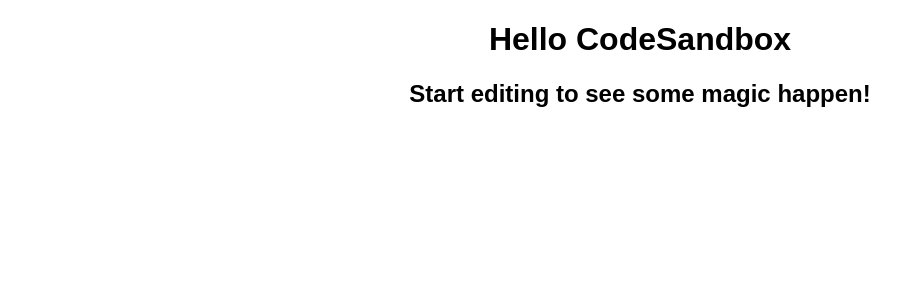
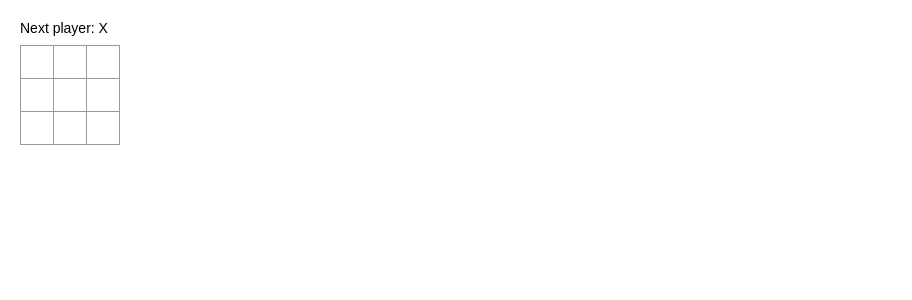
Before and after one commit to pchm13/React-tutorial, a React (Create React App) app: page / in a window 1280 px wide. Shown: the top 300 px of the page, without its empty margins (0-912 px from the left). Built offline with nearby package versions, Linux system fonts and the light colour scheme.

Commit message:
学習準備

```diff
--- a/src/App.js
+++ /dev/null
@@ -1,10 +0,0 @@
-import "./styles.css";
-
-export default function App() {
-  return (
-    <div className="App">
-      <h1>Hello CodeSandbox</h1>
-      <h2>Start editing to see some magic happen!</h2>
-    </div>
-  );
-}
--- /dev/null
+++ b/src/index.css
@@ -0,0 +1,51 @@
+body {
+  font: 14px "Century Gothic", Futura, sans-serif;
+  margin: 20px;
+}
+
+ol,
+ul {
+  padding-left: 30px;
+}
+
+.board-row:after {
+  clear: both;
+  content: "";
+  display: table;
+}
+
+.status {
+  margin-bottom: 10px;
+}
+
+.square {
+  background: #fff;
+  border: 1px solid #999;
+  float: left;
+  font-size: 24px;
+  font-weight: bold;
+  line-height: 34px;
+  height: 34px;
+  margin-right: -1px;
+  margin-top: -1px;
+  padding: 0;
+  text-align: center;
+  width: 34px;
+}
+
+.square:focus {
+  outline: none;
+}
+
+.kbd-navigation .square:focus {
+  background: #ddd;
+}
+
+.game {
+  display: flex;
+  flex-direction: row;
+}
+
+.game-info {
+  margin-left: 20px;
+}
--- a/src/index.js
+++ b/src/index.js
@@ -1,13 +1,64 @@
-import { StrictMode } from "react";
+import React from "react";
 import { createRoot } from "react-dom/client";
+import "./index.css";
 
-import App from "./App";
+class Square extends React.Component {
+  render() {
+    return <button className="square">{/* TODO */}</button>;
+  }
+}
 
-const rootElement = document.getElementById("root");
-const root = createRoot(rootElement);
+class Board extends React.Component {
+  renderSquare(i) {
+    return <Square />;
+  }
 
-root.render(
-  <StrictMode>
-    <App />
-  </StrictMode>
-);
+  render() {
+    const status = "Next player: X";
+
+    return (
+      <div>
+        <div className="status">{status}</div>
+        <div className="board-row">
+          {this.renderSquare(0)}
+          {this.renderSquare(1)}
+          {this.renderSquare(2)}
+        </div>
+        <div className="board-row">
+          {this.renderSquare(3)}
+          {this.renderSquare(4)}
+          {this.renderSquare(5)}
+        </div>
+        <div className="board-row">
+          {this.renderSquare(6)}
+          {this.renderSquare(7)}
+          {this.renderSquare(8)}
+        </div>
+      </div>
+    );
+  }
+}
+
+class Game extends React.Component {
+  render() {
+    return (
+      <div className="game">
+        <div className="game-board">
+          <Board />
+        </div>
+        <div className="game-info">
+          <div>{/* status */}</div>
+          <ol>{/* TODO */}</ol>
+        </div>
+      </div>
+    );
+  }
+}
+
+// ========================================
+
+// ReactDOM.render(<Game />, document.getElementById("root"));
+
+const container = document.getElementById("root");
+const root = createRoot(container);
+root.render(<Game />);
--- a/src/styles.css
+++ /dev/null
@@ -1,4 +0,0 @@
-.App {
-  font-family: sans-serif;
-  text-align: center;
-}
```
Also changed, not shown: package.json (+11 -3 lines).
